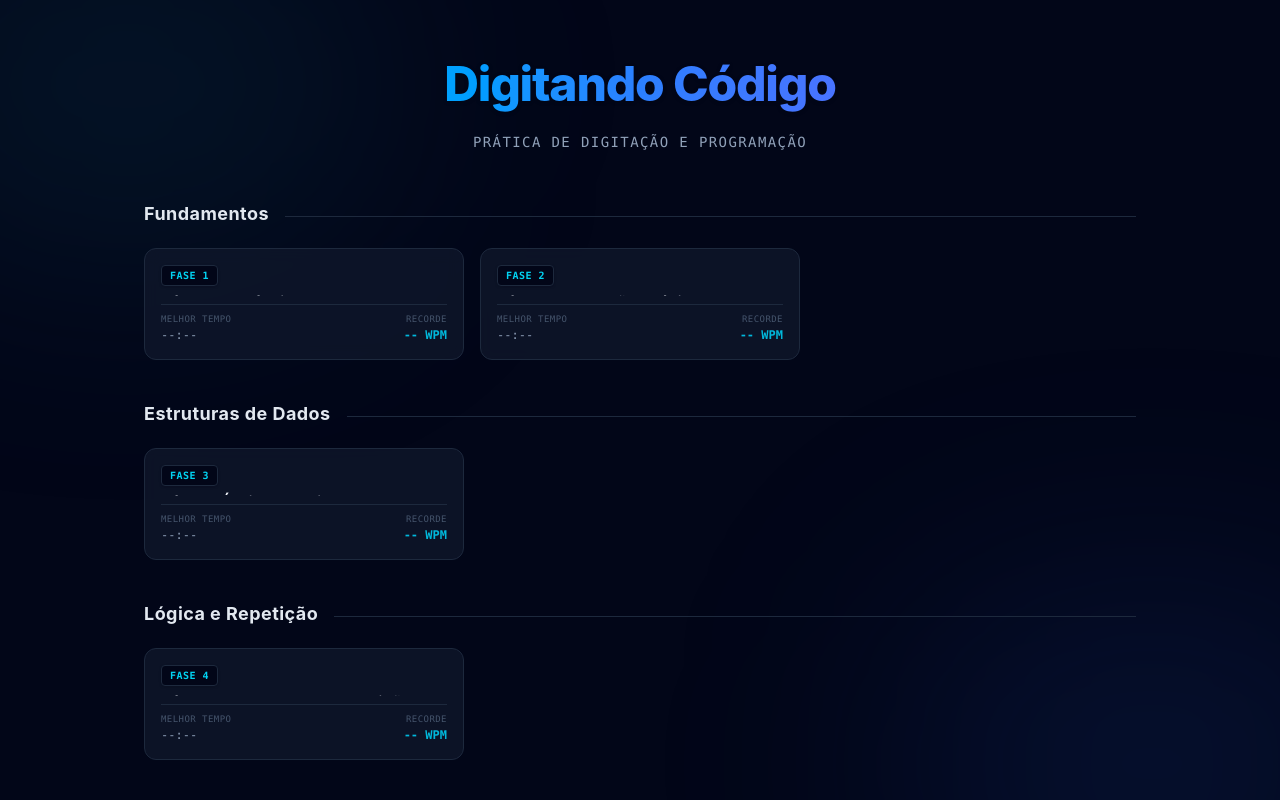
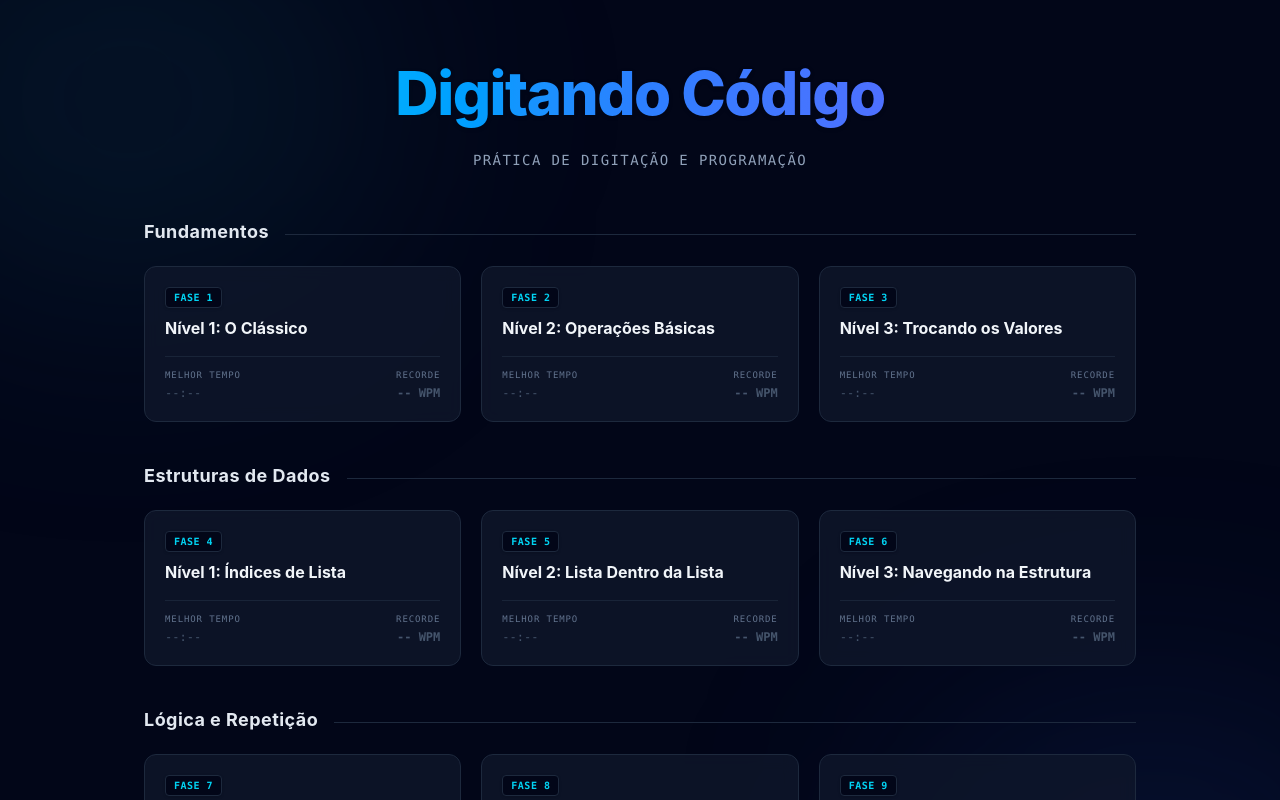
Before and after one commit to lucasdlima/digitando-codigo, a React (Vite) app: page / in a window 1280 px wide. Shown: the top 800 px of the page. Built offline with nearby package versions, Linux system fonts and the light colour scheme.

Commit message:
feat: improve layout and styling across components for better user experience; add record saving functionality

```diff
--- a/src/App.tsx
+++ b/src/App.tsx
@@ -13,40 +13,44 @@ function App() {
   };
 
   return (
-    <div className="min-h-screen flex flex-col items-center py-12 bg-slate-950 text-slate-300 selection:bg-cyan-900 selection:text-cyan-50 relative overflow-hidden font-sans">
+    // Reduzimos o padding vertical drásticamente na tela de Jogo (py-4) vs Menu (py-12)
+    <div className={`min-h-screen flex flex-col items-center ${telaAtual === 'MENU' ? 'py-12' : 'py-4 md:py-6'} bg-slate-950 text-slate-300 selection:bg-cyan-900 selection:text-cyan-50 relative overflow-hidden font-sans transition-all`}>
 
       <div className="absolute top-[-10%] left-[-10%] w-[40%] h-[40%] bg-cyan-900/20 rounded-full blur-[120px] pointer-events-none"></div>
       <div className="absolute bottom-[-10%] right-[-10%] w-[40%] h-[40%] bg-blue-900/20 rounded-full blur-[120px] pointer-events-none"></div>
 
-      <div className="w-full max-w-5xl px-4 z-10 flex flex-col items-center">
+      <div className="w-full max-w-5xl px-4 z-10 flex flex-col items-center h-full">
 
-        {/* Header Global Atualizado */}
-        <div className="text-center mb-12 w-full">
-          <h1 className="text-5xl font-extrabold mb-1 pb-2 leading-normal tracking-tight text-transparent bg-clip-text bg-gradient-to-r from-cyan-400 via-blue-500 to-indigo-500 drop-shadow-sm">
+        {/* Mostra o Título Principal APENAS no Menu para economizar muito espaço vertical na Fase */}
+        {telaAtual === 'MENU' && (
+          <div className="text-center mb-12 w-full animate-fade-in">
+            <h1 className="text-5xl md:text-6xl font-extrabold mb-1 pb-2 leading-normal tracking-tight text-transparent bg-clip-text bg-gradient-to-r from-cyan-400 via-blue-500 to-indigo-500 drop-shadow-sm">
               Digitando Código
             </h1>
             <p className="text-slate-400 font-mono text-sm uppercase tracking-widest">
               Prática de digitação e Programação
             </p>
           </div>
+        )}
 
         {telaAtual === 'MENU' ? (
           <MenuInicial />
         ) : (
-          <div className="w-full flex flex-col items-center animate-fade-in">
+          <div className="w-full flex flex-col items-center animate-fade-in max-w-4xl">
 
-            <div className="w-full max-w-4xl flex justify-between items-start md:items-end mb-6 px-6 py-5 bg-slate-900/80 border border-slate-800 rounded-xl backdrop-blur-md shadow-lg">
+            {/* Header da Fase mais compacto (py-3 px-5 mb-4) */}
+            <div className="w-full flex justify-between items-start md:items-end mb-4 px-5 py-3 bg-slate-900/80 border border-slate-800 rounded-xl backdrop-blur-md shadow-lg">
               <div>
-                <span className="text-[11px] font-mono text-cyan-500 font-bold uppercase tracking-widest mb-1 block">
+                <span className="text-[10px] font-mono text-cyan-500 font-bold uppercase tracking-widest mb-0.5 block">
                   {desafioAtual.categoria}
                 </span>
-                <h2 className="text-2xl font-bold text-slate-100">{desafioAtual.titulo}</h2>
-                <p className="text-slate-400 mt-1 text-sm max-w-2xl leading-relaxed">{desafioAtual.instrucao}</p>
+                <h2 className="text-xl font-bold text-slate-100 leading-tight">{desafioAtual.titulo}</h2>
+                <p className="text-slate-400 mt-0.5 text-xs max-w-2xl leading-relaxed">{desafioAtual.instrucao}</p>
               </div>
 
               <button
                 onClick={voltarParaMenu}
-                className="text-slate-500 hover:text-cyan-400 font-mono text-sm transition-colors flex items-center gap-2 group mt-4 md:mt-0"
+                className="text-slate-500 hover:text-cyan-400 font-mono text-xs transition-colors flex items-center gap-1.5 group mt-3 md:mt-0 whitespace-nowrap"
               >
                 <span className="group-hover:-translate-x-1 transition-transform">←</span> Menu
               </button>
@@ -56,11 +60,12 @@ function App() {
 
             {status === 'CONCLUIDO' ? <PainelMetricas /> : <TecladoVirtual />}
 
-            <div className="flex gap-4 mt-10">
+            {/* Botões Inferiores com margens menores (mt-6 ao invés de mt-10) */}
+            <div className="flex gap-4 mt-6">
               <button
                 type="button"
                 onClick={handleReiniciar}
-                className="px-6 py-2.5 bg-slate-900 hover:bg-slate-800 text-slate-300 font-mono text-sm rounded-lg border border-slate-700 hover:border-slate-500 transition-all shadow-sm"
+                className="px-5 py-2 bg-slate-900 hover:bg-slate-800 text-slate-300 font-mono text-xs rounded-lg border border-slate-700 hover:border-slate-500 transition-all shadow-sm"
               >
                 ⟳ Reiniciar Script
               </button>
@@ -69,7 +74,7 @@ function App() {
                 <button
                   type="button"
                   onClick={voltarParaMenu}
-                  className="px-8 py-2.5 bg-gradient-to-r from-cyan-600 to-blue-600 hover:from-cyan-500 hover:to-blue-500 text-white font-bold font-mono text-sm rounded-lg shadow-[0_0_20px_rgba(8,145,178,0.3)] transition-all transform hover:scale-105"
+                  className="px-6 py-2 bg-gradient-to-r from-cyan-600 to-blue-600 hover:from-cyan-500 hover:to-blue-500 text-white font-bold font-mono text-xs rounded-lg shadow-[0_0_20px_rgba(8,145,178,0.3)] transition-all transform hover:scale-105"
                 >
                   Concluir e Voltar ➔
                 </button>
--- a/src/components/MenuInicial.tsx
+++ b/src/components/MenuInicial.tsx
@@ -2,8 +2,15 @@ import { useGameStore } from '../store/useGameStore';
 import desafiosData from '../data/desafios.json';
 import type { Desafio } from '../types/game';
 
+const formatarTempo = (ms: number) => {
+  const segundosTotais = Math.floor(ms / 1000);
+  const minutos = Math.floor(segundosTotais / 60);
+  const segundos = segundosTotais % 60;
+  return `${minutos.toString().padStart(2, '0')}:${segundos.toString().padStart(2, '0')}`;
+};
+
 export default function MenuInicial() {
-  const { iniciarDesafio } = useGameStore();
+  const { iniciarDesafio, recordes } = useGameStore();
 
   const desafiosPorCategoria = (desafiosData as Desafio[]).reduce((acumulador, desafio) => {
     if (!acumulador[desafio.categoria]) acumulador[desafio.categoria] = [];
@@ -23,37 +30,49 @@ export default function MenuInicial() {
             <div className="h-px bg-slate-800 flex-1 mt-1"></div>
           </div>
 
-          <div className="grid grid-cols-1 md:grid-cols-2 lg:grid-cols-3 gap-4">
-            {desafios.map((desafio) => (
+          {/* Grid com os cartões flexíveis */}
+          <div className="grid grid-cols-1 md:grid-cols-2 lg:grid-cols-3 gap-5">
+            {desafios.map((desafio) => {
+              const recorde = recordes[desafio.id];
+
+              return (
                 <button
                   key={desafio.id}
                   onClick={() => iniciarDesafio(desafio)}
-                className="flex flex-col text-left p-4 bg-slate-900/80 backdrop-blur-sm border border-slate-800 hover:border-cyan-500/50 rounded-xl transition-all duration-300 group hover:shadow-[0_8px_30px_rgba(8,145,178,0.15)] hover:-translate-y-1 relative overflow-hidden h-28"
+                  // Removido o "h-28", adicionado min-h-[120px] e h-full para ajuste inteligente
+                  className="flex flex-col text-left p-5 bg-slate-900/80 backdrop-blur-sm border border-slate-800 hover:border-cyan-500/50 rounded-xl transition-all duration-300 group hover:shadow-[0_8px_30px_rgba(8,145,178,0.15)] hover:-translate-y-1 relative overflow-hidden h-full min-h-[120px]"
                 >
                   <div className="absolute top-0 left-0 w-full h-1 bg-gradient-to-r from-transparent via-cyan-500/0 to-transparent group-hover:via-cyan-500/80 transition-all duration-500"></div>
 
-                <div className="flex justify-between items-center w-full mb-1">
+                  <div className="flex justify-between items-center w-full mb-2">
                     <span className="bg-slate-950 text-cyan-400 border border-slate-800 px-2 py-0.5 rounded text-[10px] font-mono font-bold uppercase tracking-wider shadow-sm">
                       Fase {desafio.id}
                     </span>
                   </div>
 
-                <span className="text-slate-100 font-bold text-base mb-2 group-hover:text-cyan-50 transition-colors truncate w-full">
+                  {/* O texto pode crescer o quanto quiser agora */}
+                  <span className="text-slate-100 font-bold text-base mb-4 group-hover:text-cyan-50 transition-colors w-full">
                     {desafio.titulo}
                   </span>
 
-                <div className="mt-auto pt-2 border-t border-slate-800 flex justify-between items-end w-full text-xs font-mono">
-                  <div className="flex flex-col">
-                    <span className="text-[9px] text-slate-600 uppercase tracking-wider mb-0.5">Melhor Tempo</span>
-                    <span className="text-slate-400">--:--</span>
+                  {/* O mt-auto garante que as métricas fiquem grudadas no fundo, alinhando todos os cartões */}
+                  <div className="mt-auto pt-3 border-t border-slate-800/80 flex justify-between items-end w-full text-xs font-mono">
+                    <div className="flex flex-col gap-1">
+                      <span className="text-[9px] text-slate-500 uppercase tracking-widest">Melhor Tempo</span>
+                      <span className={recorde ? "text-slate-300" : "text-slate-600"}>
+                        {recorde ? formatarTempo(recorde.tempoMs) : '--:--'}
+                      </span>
                     </div>
-                  <div className="flex flex-col items-end">
-                    <span className="text-[9px] text-slate-600 uppercase tracking-wider mb-0.5">Recorde</span>
-                    <span className="text-cyan-500 font-bold">-- WPM</span>
+                    <div className="flex flex-col items-end gap-1">
+                      <span className="text-[9px] text-slate-500 uppercase tracking-widest">Recorde</span>
+                      <span className={recorde ? "text-cyan-400 font-bold" : "text-slate-600 font-bold"}>
+                        {recorde ? `${recorde.wpm} WPM` : '-- WPM'}
+                      </span>
                     </div>
                   </div>
                 </button>
-            ))}
+              );
+            })}
           </div>
         </section>
       ))}
--- a/src/components/PainelMetricas.tsx
+++ b/src/components/PainelMetricas.tsx
@@ -1,4 +1,3 @@
-import { useEffect } from 'react'; // <-- NOVO
 import { useGameStore, type FingerName } from '../store/useGameStore';
 
 const fingerLabels: Record<FingerName, string> = {
@@ -9,9 +8,10 @@ const fingerLabels: Record<FingerName, string> = {
 };
 
 export default function PainelMetricas() {
-  const { metricasDedos, tempoAtivoTotal, desafioAtual, salvarRecorde } = useGameStore();
+  const { metricasDedos, tempoAtivoTotal } = useGameStore();
 
   const minutosGlobais = Math.max(tempoAtivoTotal / 60000, 0.01);
+
   let totalAcertosGlobais = 0;
   let totalErrosGlobais = 0;
 
@@ -23,35 +23,25 @@ export default function PainelMetricas() {
   const wpmGlobal = Math.round((totalAcertosGlobais / 5) / minutosGlobais);
   const precisaoGlobal = totalAcertosGlobais === 0 ? 0 : Math.round((totalAcertosGlobais / (totalAcertosGlobais + totalErrosGlobais)) * 100);
 
-  // --- NOVO: Dispara a verificação de recorde ao terminar a fase ---
-  useEffect(() => {
-    salvarRecorde(desafioAtual.id, tempoAtivoTotal, wpmGlobal);
-  }, [desafioAtual.id, tempoAtivoTotal, wpmGlobal, salvarRecorde]);
-
   const renderFingerStat = (key: FingerName, align: 'left' | 'right') => {
     const stats = metricasDedos[key];
     const totalToques = stats.acertos + stats.erros;
     if (totalToques === 0) return null;
 
     const precisao = Math.round((stats.acertos / totalToques) * 100);
-
-    // MÁGICA DA DINÂMICA DE DIGITAÇÃO AQUI
-    // Calcula a média de ms que esse dedo levou entre acionamentos.
     const mediaAtrasoMs = stats.acertos > 0 ? stats.atrasoAcumulado / stats.acertos : 0;
-
-    // 60.000 (ms em 1 min) dividido pelo tempo que leva para escrever 1 palavra (5 * atraso).
     const wpmInstataneo = mediaAtrasoMs > 0 ? Math.round(60000 / (mediaAtrasoMs * 5)) : 0;
 
     return (
       <div key={key} className={`flex flex-col gap-1 w-full ${align === 'right' ? 'items-end' : 'items-start'}`}>
-        <div className="flex justify-between w-full text-xs font-mono text-gray-400">
+        <div className="flex justify-between w-full text-xs font-mono text-slate-400">
           <span>{fingerLabels[key]}</span>
           <span className={precisao < 90 ? 'text-red-400' : 'text-green-400'}>{precisao}% Acerto</span>
         </div>
         <div className="flex items-center gap-3 w-full">
           {align === 'right' && <span className="text-blue-400 font-bold text-sm">{wpmInstataneo} <span className="text-[10px]">WPM</span></span>}
 
-          <div className="flex-1 h-2 bg-gray-800 rounded-full overflow-hidden flex">
+          <div className="flex-1 h-2 bg-slate-800 rounded-full overflow-hidden flex">
             <div style={{ width: `${precisao}%` }} className={`h-full ${precisao === 100 ? 'bg-green-500' : precisao >= 90 ? 'bg-blue-500' : 'bg-red-500'}`}></div>
           </div>
 
@@ -62,46 +52,42 @@ export default function PainelMetricas() {
   };
 
   return (
-    <div className="mt-8 w-full max-w-4xl bg-gray-900 rounded-xl border border-gray-700 shadow-2xl p-6 animate-fade-in">
-
-      <div className="flex justify-between items-center border-b border-gray-800 pb-4 mb-6">
+    <div className="mt-8 w-full max-w-4xl bg-slate-900/80 backdrop-blur-md rounded-xl border border-slate-700 shadow-2xl p-6 animate-fade-in">
+      <div className="flex justify-between items-center border-b border-slate-800 pb-4 mb-6">
         <div>
-          <h3 className="text-xl font-bold text-gray-200">Relatório de Desempenho</h3>
-          <p className="text-sm text-gray-500 font-mono">{(tempoAtivoTotal / 1000).toFixed(1)}s cronometrados (Apenas Digitação)</p>
+          <h3 className="text-xl font-bold text-slate-200">Relatório de Desempenho</h3>
+          <p className="text-sm text-slate-500 font-mono">{(tempoAtivoTotal / 1000).toFixed(1)}s cronometrados (Apenas Digitação)</p>
         </div>
         <div className="flex gap-6">
           <div className="text-right">
-            <p className="text-gray-500 text-xs font-mono uppercase">Velocidade</p>
-            <p className="text-3xl font-bold text-blue-400">{wpmGlobal} <span className="text-sm">WPM</span></p>
+            <p className="text-slate-500 text-xs font-mono uppercase tracking-widest">Velocidade</p>
+            <p className="text-3xl font-bold text-cyan-400">{wpmGlobal} <span className="text-sm">WPM</span></p>
           </div>
           <div className="text-right">
-            <p className="text-gray-500 text-xs font-mono uppercase">Precisão</p>
+            <p className="text-slate-500 text-xs font-mono uppercase tracking-widest">Precisão</p>
             <p className="text-3xl font-bold text-green-400">{precisaoGlobal}%</p>
           </div>
         </div>
       </div>
 
       <div className="grid grid-cols-2 gap-12 relative">
-        <div className="absolute left-1/2 top-0 bottom-0 w-px bg-gray-800 transform -translate-x-1/2"></div>
-
+        <div className="absolute left-1/2 top-0 bottom-0 w-px bg-slate-800 transform -translate-x-1/2"></div>
         <div className="flex flex-col gap-4">
-          <h4 className="text-center text-sm font-bold text-gray-500 tracking-widest uppercase mb-2">Mão Esquerda</h4>
+          <h4 className="text-center text-sm font-bold text-slate-500 tracking-widest uppercase mb-2">Mão Esquerda</h4>
           {renderFingerStat('mindinhoE', 'left')}
           {renderFingerStat('anelarE', 'left')}
           {renderFingerStat('medioE', 'left')}
           {renderFingerStat('indicadorE', 'left')}
           {renderFingerStat('polegar', 'left')}
         </div>
-
         <div className="flex flex-col gap-4">
-          <h4 className="text-center text-sm font-bold text-gray-500 tracking-widest uppercase mb-2">Mão Direita</h4>
+          <h4 className="text-center text-sm font-bold text-slate-500 tracking-widest uppercase mb-2">Mão Direita</h4>
           {renderFingerStat('indicadorD', 'right')}
           {renderFingerStat('medioD', 'right')}
           {renderFingerStat('anelarD', 'right')}
           {renderFingerStat('mindinhoD', 'right')}
         </div>
       </div>
-
     </div>
   );
 }
--- a/src/data/desafios.json
+++ b/src/data/desafios.json
@@ -3,7 +3,7 @@
     "id": 1,
     "categoria": "Fundamentos",
     "titulo": "Nível 1: O Clássico",
-    "instrucao": "Digite o código inicial. Quando chegar na lacuna, insira o número 10 para o console exibir o resultado.",
+    "instrucao": "Digite o código inicial. Quando chegar na lacuna, insira a lógica para atingir o resultado.",
     "outputEsperado": "10",
     "partes": {
       "antes": "print(",
@@ -15,7 +15,7 @@
     "id": 2,
     "categoria": "Fundamentos",
     "titulo": "Nível 2: Operações Básicas",
-    "instrucao": "Complete a equação matemática no print para que o resultado exibido seja 42.",
+    "instrucao": "Complete a equação matemática para atingir o resultado.",
     "outputEsperado": "42",
     "partes": {
       "antes": "print(20 + ",
@@ -25,9 +25,21 @@
   },
   {
     "id": 3,
+    "categoria": "Fundamentos",
+    "titulo": "Nível 3: Trocando os Valores",
+    "instrucao": "Complete a lacuna para trocar corretamente os valores das variáveis.",
+    "outputEsperado": "15 10",
+    "partes": {
+      "antes": "a = 10\nb = 15\naux = ",
+      "lacuna": "a",
+      "depois": "\na = b\nb = aux\nprint(a, b)"
+    }
+  },
+  {
+    "id": 4,
     "categoria": "Estruturas de Dados",
-    "titulo": "Nível 3: Índices de Lista",
-    "instrucao": "Acesse o segundo elemento da lista (lembre-se que listas começam no índice 0).",
+    "titulo": "Nível 1: Índices de Lista",
+    "instrucao": "Acesse o segundo elemento da lista.",
     "outputEsperado": "Maçã",
     "partes": {
       "antes": "print([\"Banana\", \"Maçã\", \"Uva\"][",
@@ -36,15 +48,63 @@
     }
   },
   {
-    "id": 4,
+    "id": 5,
+    "categoria": "Estruturas de Dados",
+    "titulo": "Nível 2: Lista Dentro da Lista",
+    "instrucao": "Complete a lacuna para acessar corretamente o valor esperado.",
+    "outputEsperado": "Python",
+    "partes": {
+      "antes": "cursos = [[\"HTML\", \"CSS\"], [\"Python\", \"SQL\"]]\nprint(cursos",
+      "lacuna": "[1][0]",
+      "depois": ")"
+    }
+  },
+  {
+  "id": 6,
+    "categoria": "Estruturas de Dados",
+    "titulo": "Nível 3: Navegando na Estrutura",
+    "instrucao": "Preencha a lacuna para acessar corretamente o valor esperado.",
+    "outputEsperado": "Maria",
+    "partes": {
+      "antes": "dados = {\n \"usuarios\": [\"Paulo\", \"Maria\", \"Ana\"]\n}\nprint(dados",
+      "lacuna": "[\"usuarios\"][1]",
+      "depois": ")"
+    }
+  },
+  {
+    "id": 7,
     "categoria": "Lógica e Repetição",
-    "titulo": "Nível 4: Estruturas de Repetição",
+    "titulo": "Nível 1: Estruturas de Repetição",
     "instrucao": "Complete a estrutura do loop range e o incremento para somar os números de 1 a 100.",
     "outputEsperado": "5050",
     "partes": {
-      "antes": "soma = 0\n\nfor numero in ",
+      "antes": "soma = 0\nfor numero in ",
       "lacuna": "range(1, 101):\n    soma += numero",
-      "depois": "\n\nprint(soma)"
+      "depois": "\nprint(soma)"
+    }
+  },
+  {
+    "id": 8,
+    "categoria": "Lógica e Repetição",
+    "titulo": "Nível 2: Somando Apenas os Pares",
+    "instrucao": "Complete a condição para somar apenas os números pares de 1 a 10.",
+    "outputEsperado": "30",
+    "partes": {
+      "antes": "soma = 0\nfor numero in range(1, 11):\n if ",
+      "lacuna": "numero % 2 == 0:\n\tsoma += numero",
+      "depois": "\nprint(soma)"
+    }
+  },
+  {
+    "id": 9,
+    "categoria": "Lógica e Repetição",
+    "titulo": "Nível 3: Contando Caracteres",
+    "instrucao": "Complete a lacuna para contar quantas vezes a letra 'a' aparece na string.",
+    "outputEsperado": "3",
+    "partes": {
+      "antes": "texto = \"banana\"\ncontador = 0\nfor letra in texto:\n if ",
+      "lacuna": "letra == 'a':\n        contador += 1",
+      "depois": "\nprint(contador)"
     }
   }
 ]
--- a/src/store/useGameStore.ts
+++ b/src/store/useGameStore.ts
@@ -151,8 +151,22 @@ export const useGameStore = create<GameState>((set, get) => ({
         pausarTimer();
       }
       else if (status === 'DIGITANDO_DEPOIS' && novoTexto === desafioAtual.partes.depois) {
+        // Pausa o relógio e muda o status
+        pausarTimer();
         set({ status: 'CONCLUIDO' });
-        pausarTimer();
+
+        // --- SALVAMENTO BLINDADO DE RECORDE ---
+        // Calcula o WPM diretamente na memória antes de qualquer renderização falhar
+        const state = get();
+        const minutos = Math.max(state.tempoAtivoTotal / 60000, 0.01);
+        let totalAcertos = 0;
+
+        Object.values(state.metricasDedos).forEach(stats => {
+          totalAcertos += stats.acertos;
+        });
+
+        const wpmFinal = Math.round((totalAcertos / 5) / minutos);
+        state.salvarRecorde(desafioAtual.id, state.tempoAtivoTotal, wpmFinal);
       }
     } else {
       set((state) => ({ erros: state.erros + 1 }));
```
Also changed, not shown: src/components/TelaDeCodigo.tsx (+23 -26 lines). Lines whose indentation alone changed are shown as unchanged.
